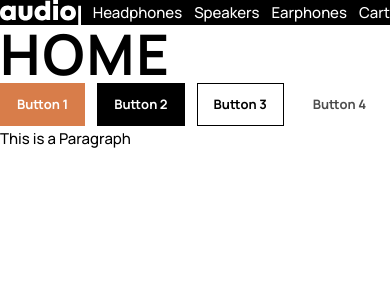
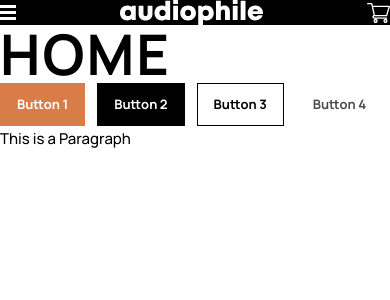
Before and after one commit to scottmotion/audiophile-ecommerce, a React (Vite) app: page / in a window 390 px wide. Shown: the top 300 px of the page. Built offline with nearby package versions, Linux system fonts and the light colour scheme.

Commit message:
Update Navbar.tsx

```diff
--- a/src/Components/Navbar.tsx
+++ b/src/Components/Navbar.tsx
@@ -1,15 +1,22 @@
 import { ReactComponent as SiteLogo } from "/src/assets/logo.svg";
+import { ReactComponent as CartIcon } from "/src/assets/icons/icon-cart.svg";
+import { ReactComponent as MobileMenuIcon } from "/src/assets/icons/icon-hamburger.svg";
 
 export default function Navbar() {
   return (
-    <nav className="flex flex-row justify-between gap-3 bg-black text-white">
-      <SiteLogo />
-      <ul className="flex flex-row gap-3">
+    <nav className="flex flex-row items-center justify-between gap-3 bg-black text-white">
+      <div className="flex flex-row items-center justify-center gap-3">
+        <MobileMenuIcon className="lg:hidden" />
+        <SiteLogo className="hidden md:block" />
+      </div>
+      <SiteLogo className="md:hidden" />
+
+      <ul className="hidden flex-row items-center justify-center gap-3 lg:flex">
         <li>Headphones</li>
         <li>Speakers</li>
         <li>Earphones</li>
       </ul>
-      <div>Cart</div>
+      <CartIcon />
     </nav>
   );
 }
```
